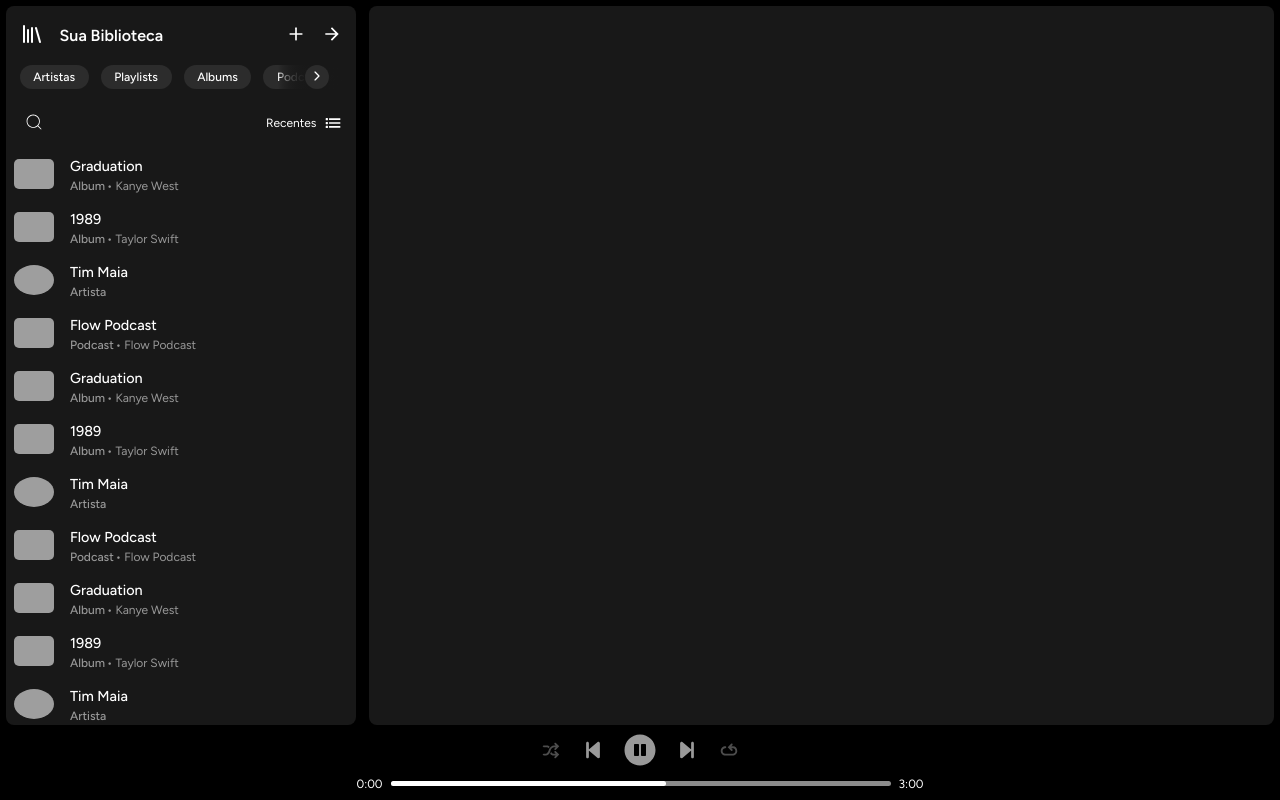
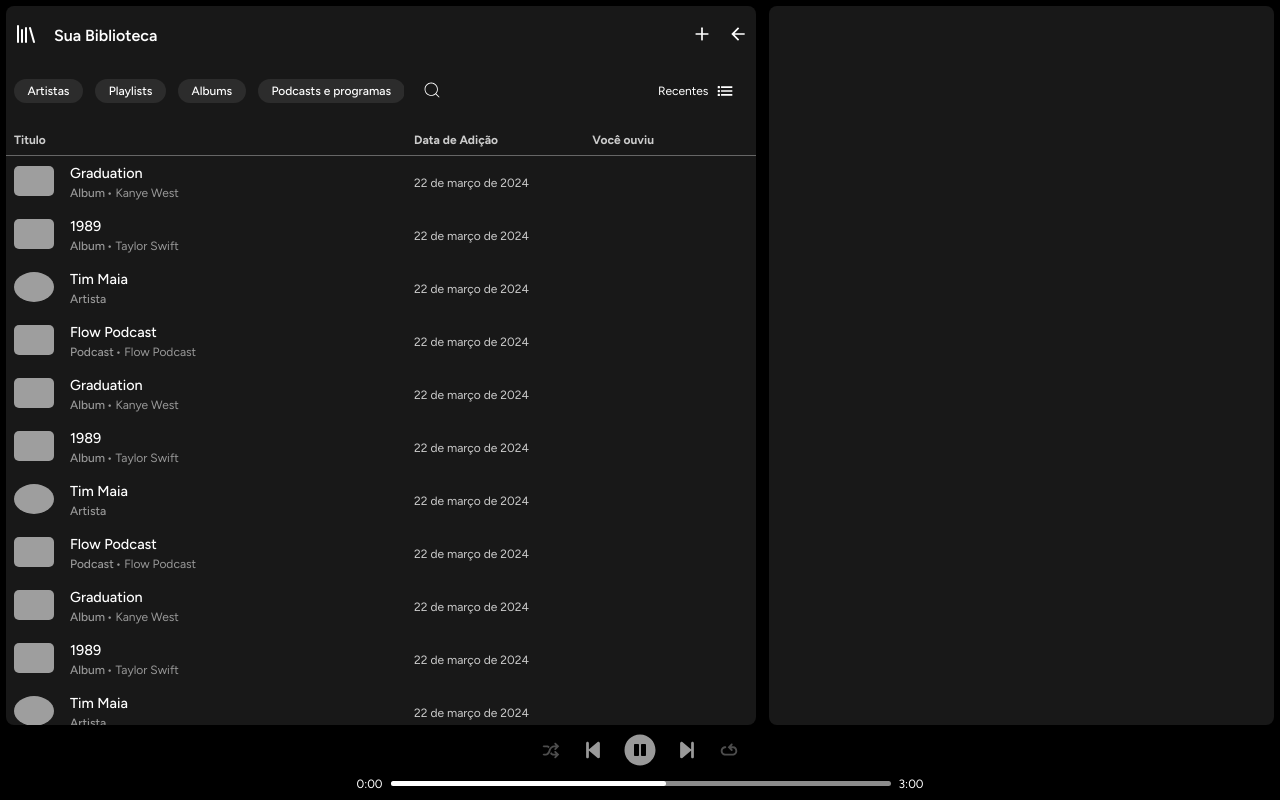
Before and after one commit to L-hso/SpotifyClone, a React (Vite) app in the folder spotify-clone/: page / in a window 1280 px wide. Both pictures are taken after a click on the button 332 px from the left and 35 px from the top of the page. Built offline with nearby package versions, Linux system fonts and the light colour scheme; grey boxes are pictures that could not be loaded.

Commit message:
botão de aumentar o tamanho da sidebar funcionando, no futuro fazer o botão de adicionar playlist e talvez a opção de encolher muito a sidebar

```diff
--- a/spotify-clone/src/components/layoutSizeController/layoutSizeController.jsx
+++ b/spotify-clone/src/components/layoutSizeController/layoutSizeController.jsx
@@ -9,9 +9,9 @@
   return (
     <div
       id="LayoutSizeController"
-      onDragCapture={(e) => {
+      onDrag={(e) => {
         //Define o tamanho da sidebar
-        if (e.pageX > 350 && e.pageX < 750) {
+        if (e.pageX >= 350 && e.pageX <= 750) {
           document
             .querySelector("#root")
             .style.setProperty("--actualSidebarWidth", e.pageX + "px");
@@ -19,6 +19,6 @@
         setLayoutSize(e.pageX);
         }
       }}
-    ></div>
+    />
   );
 }
--- a/spotify-clone/src/components/sidebar/sidebarBottom/Header/header.scss
+++ b/spotify-clone/src/components/sidebar/sidebarBottom/Header/header.scss
@@ -16,7 +16,7 @@
 
   gap: 1rem;
   width: 100%;
-  padding: 1rem 0.85rem 0.5rem 0.85rem;
+  padding: 1rem 0.5rem 0.5rem 0.5rem;
 
   box-shadow: var(--sidebarBottomHeaderShadow);
 
--- a/spotify-clone/src/components/sidebar/sidebarBottom/Header/libraryTableHead.jsx
+++ b/spotify-clone/src/components/sidebar/sidebarBottom/Header/libraryTableHead.jsx
@@ -1,12 +1,14 @@
 import { useContext } from "react";
 import "./libraryTableHead.scss";
 import { layoutSizeContext } from "../../../../App";
+import { FilterContext } from "../sidebarBottomRoot";
 
 export function LibraryTableHead() {
   const { layoutSize } = useContext(layoutSizeContext);
+  const { actualLayout } = useContext(FilterContext);
 
   return (
-    <div id="libraryTableHead" style={{"--libraryTableHeadDisplay":layoutSize>=660? "flex": "none"}}>
+    <div id="libraryTableHead" style={{"--libraryTableHeadDisplay":layoutSize>=660 && actualLayout != "Grade"? "flex": "none"}}>
       <span>Titulo</span>
       <hgroup>
         <span>Data de Adição</span>
--- a/spotify-clone/src/components/sidebar/sidebarBottom/Header/libraryTableHead.scss
+++ b/spotify-clone/src/components/sidebar/sidebarBottom/Header/libraryTableHead.scss
@@ -3,19 +3,27 @@
 #libraryTableHead {
   --libraryTableHeadDisplay: none;
   display: var(--libraryTableHeadDisplay);
-  justify-content: space-between;
+  justify-content: start;
+
   width: 100%;
 
   font-size: 0.75rem;
   font-weight: 700;
 
+  >span{
+    display: inline-block;
+    width: 25rem;
+  }
+
   span {
     color: darken($color: $spotify-branco, $amount: 20);
+    text-wrap: nowrap;
+    text-align: start;
   }
+
   hgroup {
     display: flex;
     justify-content: space-between;
-    width: 20rem;
-    padding: 0 2rem 0 0;
+    width: 15rem;
   }
 }
--- a/spotify-clone/src/components/sidebar/sidebarBottom/Header/sidebarBottomHeader.jsx
+++ b/spotify-clone/src/components/sidebar/sidebarBottom/Header/sidebarBottomHeader.jsx
@@ -2,7 +2,7 @@
 import { FilterContext } from "../sidebarBottomRoot";
 import { useContext, useRef } from "react";
 import { SidebarBottomFilter } from "../Filter/sidebarBottomFilter";
-import { IoIosArrowForward, IoMdArrowForward } from "react-icons/io";
+import { IoIosArrowForward, IoMdArrowBack, IoMdArrowForward } from "react-icons/io";
 import { FiPlus } from "react-icons/fi";
 import { LuLibrary } from "react-icons/lu";
 import { layoutSizeContext } from "../../../../App";
@@ -11,9 +11,9 @@
 export function SidebarBottomHeader() {
   const [TagsMenuRef, NextTagsRef] = [useRef(null), useRef(null)];
 
-  const { setActualFilter, actualFilter } = useContext(FilterContext);
+  const { setActualFilter, actualLayout } = useContext(FilterContext);
 
-  const { layoutSize } = useContext(layoutSizeContext);
+  const { layoutSize, setLayoutSize } = useContext(layoutSizeContext);
 
   let nextTagsStyle;
 
@@ -59,7 +59,13 @@
   return (
     <header
       id="sidebarBottomHeader"
-      style={{ "--dynamicDisplay": layoutSize >= 660 ? "flex" : "none" , borderBottom: layoutSize>=660?"1.5px solid #666":"none"}}
+      style={{
+        "--dynamicDisplay": layoutSize >= 660 ? "flex" : "none",
+        borderBottom:
+          layoutSize >= 660 && actualLayout != "Grade"
+            ? "1.5px solid #666"
+            : "none",
+      }}
     >
       <div id="library_title">
         <div>
@@ -73,8 +79,24 @@
           <button>
             <FiPlus size={20} fill="#ffffff" />
           </button>
-          <button>
-            <IoMdArrowForward size={20} fill="#ffffff" />
+          <button
+            onClick={() => {
+              if (layoutSize < 750) {
+                document
+                  .querySelector("#root")
+                  .style.setProperty("--actualSidebarWidth", "750px");
+
+                setLayoutSize(750);
+              } else {
+                document
+                  .querySelector("#root")
+                  .style.setProperty("--actualSidebarWidth", "350px");
+
+                setLayoutSize(350);
+              }
+            }}
+          >
+            {layoutSize < 750 ? <IoMdArrowForward size={20} fill="#ffffff" /> : <IoMdArrowBack size={20} fill="#ffffff"/>}
           </button>
         </div>
       </div>
@@ -135,7 +157,7 @@
         </div>
         <SidebarBottomFilter />
       </div>
-      <LibraryTableHead/>
+      <LibraryTableHead />
     </header>
   );
 }
--- a/spotify-clone/src/components/sidebar/sidebarBottom/LibraryDatabase/libraryDatabase.scss
+++ b/spotify-clone/src/components/sidebar/sidebarBottom/LibraryDatabase/libraryDatabase.scss
@@ -23,7 +23,7 @@
   }
 
   .library_data {
-    @include flexBox(space-between, center);
+    @include flexBox(start, center);
 
     border-radius: 0.25rem;
     cursor: pointer;
@@ -38,8 +38,7 @@
       justify-content: space-between;
       align-items: center;
 
-      width: 20rem;
-      padding: 0 2rem 0 0;
+      width: 15rem;
 
       font-size: 0.75rem;
 
@@ -52,6 +51,7 @@
     .library_data_info {
       @include flexBox(start, center);
       gap: 1rem;
+      width: 25.5rem;
       padding: 0.5rem 0 0.5rem 0.5rem;
       position: relative;
 
--- a/spotify-clone/src/components/sidebar/sidebarBottom/LibraryDatabase/sidebarBottomLibraryDatabase.jsx
+++ b/spotify-clone/src/components/sidebar/sidebarBottom/LibraryDatabase/sidebarBottomLibraryDatabase.jsx
@@ -83,7 +83,7 @@
                 <div
                   className="library_data_extra_info"
                   style={{
-                    "--extraInfoDisplay": layoutSize >= 660 ? "flex" : "none",
+                    "--extraInfoDisplay": layoutSize >= 660 && actualLayout != "Grade" ? "flex" : "none",
                   }}
                 >
                   <span className="data_create">
```
